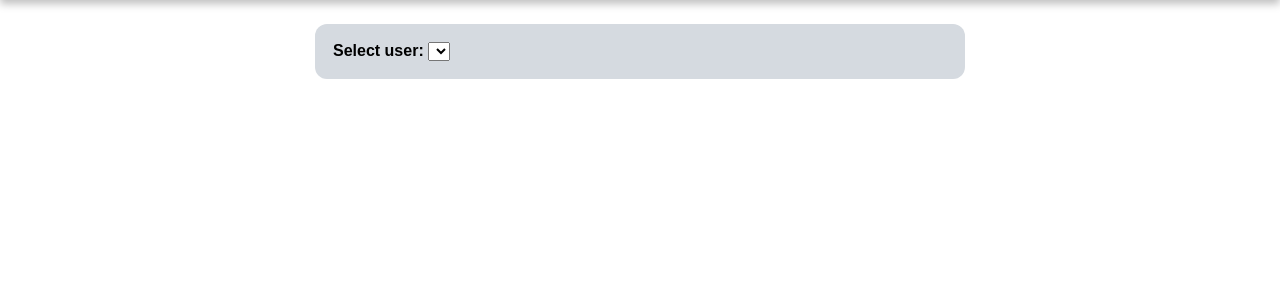
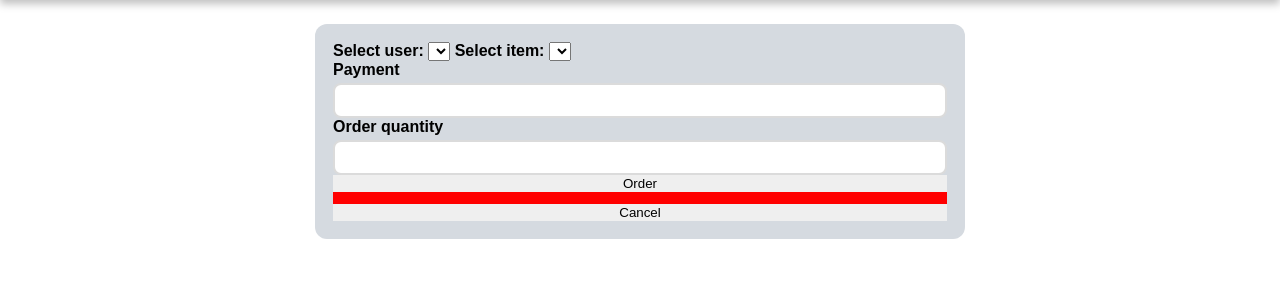
Before and after one commit to Michael-Gatmaitan/flask-api-lab-sample, a PHP site: page /orders.php in a window 1280 px wide. Shown: the part 72-372 px from the top of the page. Run offline with PHP 8.4, Linux system fonts and the light colour scheme; data that the repository does not hold is empty.

Commit message:
Order page in process.

```diff
--- a/orders.php
+++ b/orders.php
@@ -1,8 +1,9 @@
 <?php include("templates/top.php"); ?>
 
-<script>
+<script defer>
     function submitOrder() {
-
+        // e.preventDefault();
+        console.log("mamamo")
     }
 
     async function insertUsers() {
@@ -21,19 +22,54 @@
     }
 
     async function displayProduct() {
+        const req = await fetch("http://127.0.0.1:5000/api/items");
+        const result = await req.json();
 
+        console.log(result);
+
+        const selectTag = document.getElementById("itemcode");
+
+        for (let item of result) {
+            selectTag.innerHTML += `
+                <option value="${item.itemcode}">${item.item_description} ${item.item_quantity}</option>
+            `;
+        }
     }
 
     insertUsers();
+    displayProduct();
+
+    // events
+    function checkItemQuantity(e) {
+        console.log(e)
+    }
 </script>
 
 
-<form>
-    <label for="user_id">Select user:</label>
+<form onsubmit="submitOrder()">
 
-    <select name="user_id" id="user_id">
-    </select>
+    <div>
+        <label for="user_id">Select user:</label>
 
+        <select name="user_id" id="user_id">
+        </select>
+
+        <label for="user_id">Select item:</label>
+
+        <select name="itemcode" id="itemcode">
+        </select>
+    </div>
+
+    <label for="payment">Payment</label>
+    <input type="text" id="payment" name="payment" />
+
+    <label for="quantity">Order quantity</label>
+    <input type="number" id="order_quantity" name="order_quantity" />
+
+    <div class="btn-container">
+        <button type="submit">Order</button>
+        <button type="button">Cancel</button>
+    </div>
 
 </form>
 
--- a/styles/base.css
+++ b/styles/base.css
@@ -18,6 +18,4 @@ input,
 button {
   outline: none;
   border: none;
-}
-
-/*# sourceMappingURL=base.css.map */
+}/*# sourceMappingURL=base.css.map */
--- a/styles/display_items.css
+++ b/styles/display_items.css
@@ -33,6 +33,4 @@ button {
 }
 #itemsTable td {
   padding: 4px;
-}
-
-/*# sourceMappingURL=display_items.css.map */
+}/*# sourceMappingURL=display_items.css.map */
--- a/styles/index.css
+++ b/styles/index.css
@@ -63,6 +63,12 @@ button {
 .content form .btns button:hover {
   background-color: #266142;
 }
+.content form .btn-container {
+  background-color: #f00;
+  display: grid;
+  width: 100%;
+  gap: 12px;
+}
 
 @media only screen and (min-width: 600px) {
   .content {
@@ -73,6 +79,4 @@ button {
   .content form {
     max-width: 650px;
   }
-}
-
-/*# sourceMappingURL=index.css.map */
+}/*# sourceMappingURL=index.css.map */
--- a/styles/index.scss
+++ b/styles/index.scss
@@ -90,6 +90,13 @@ button {
         }
       }
     }
+
+    .btn-container {
+      background-color: #f00;
+      display: grid;
+      width: 100%;
+      gap: 12px;
+    }
   }
 }
 
--- a/styles/nav.css
+++ b/styles/nav.css
@@ -38,6 +38,4 @@ nav button {
   gap: 12px;
   border-bottom: solid 2px #d5dae0;
   width: 100%;
-}
-
-/*# sourceMappingURL=nav.css.map */
+}/*# sourceMappingURL=nav.css.map */
```
Also changed, not shown: 4 other files.
